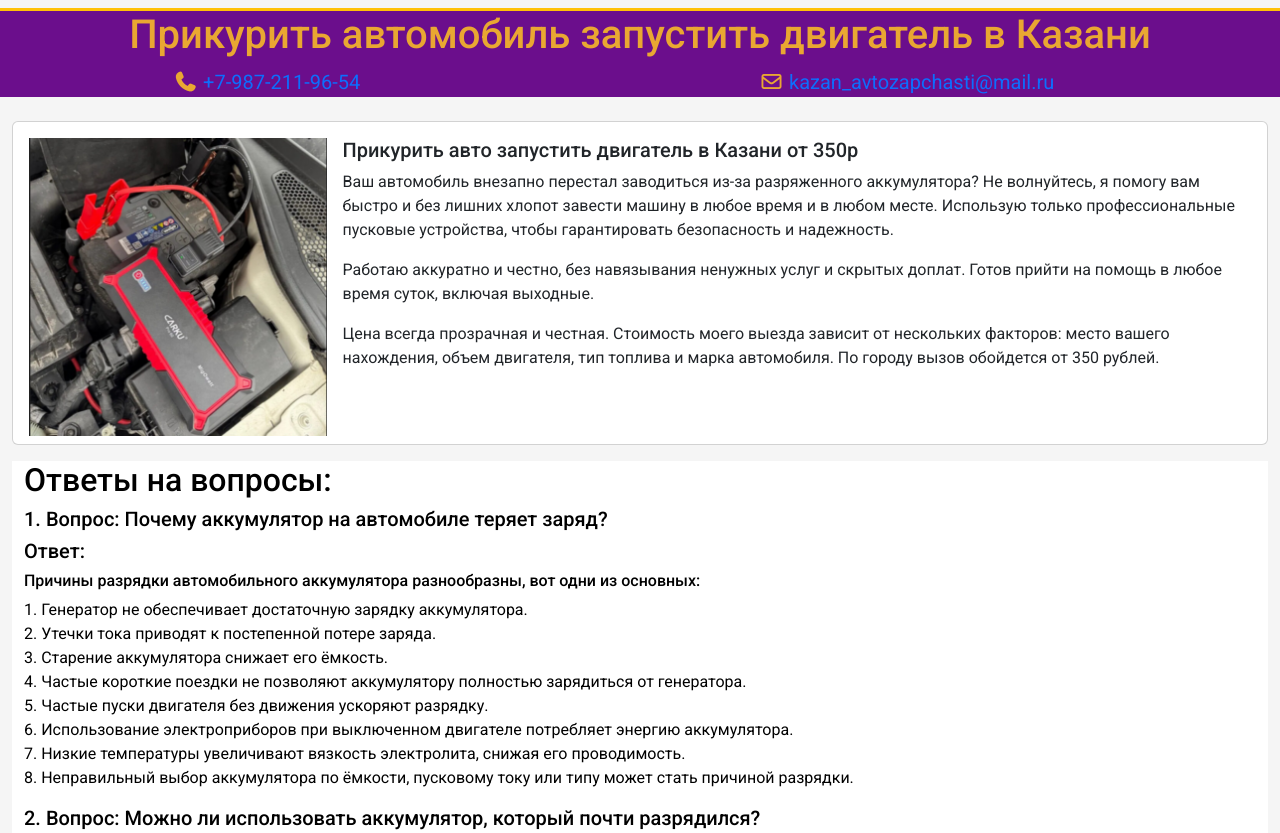
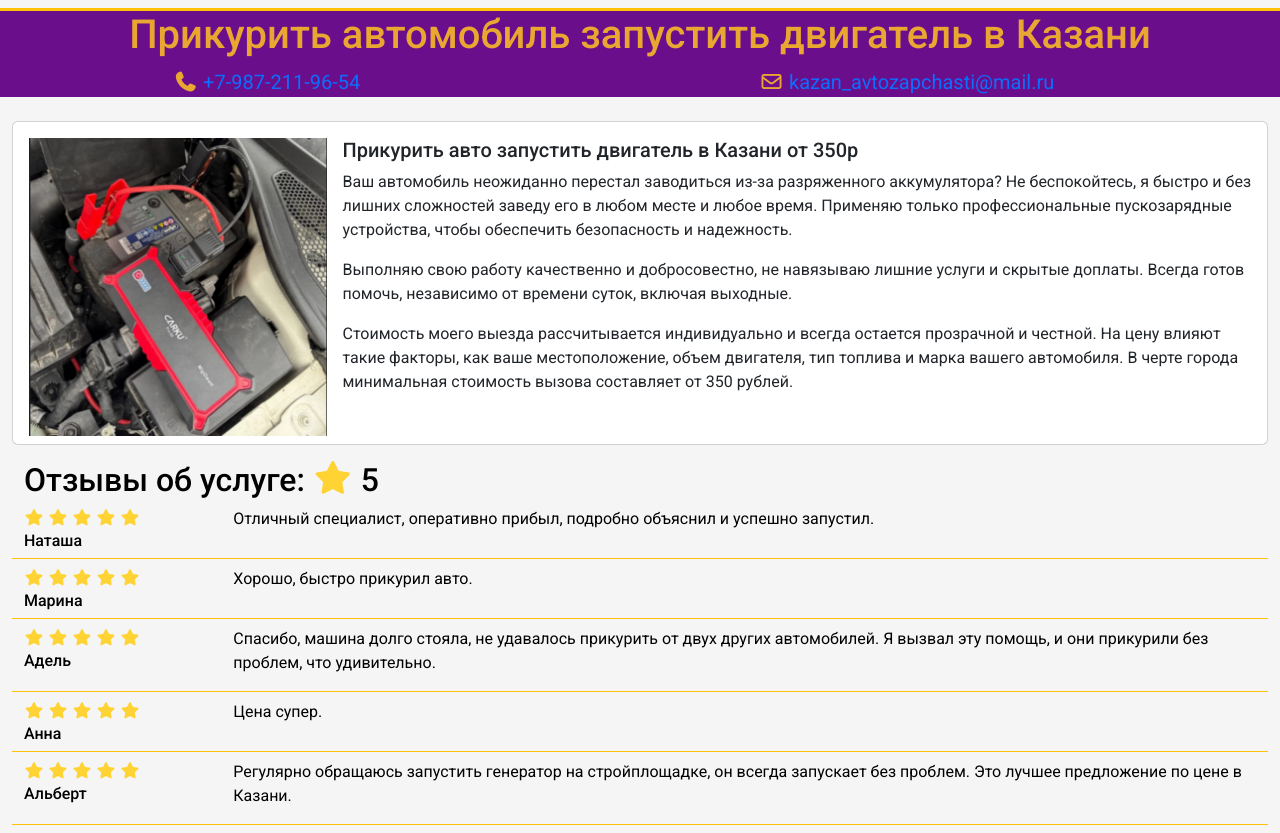
Before and after one commit to Ruslan-qu/kzn-start, a plain HTML site: page index.html in a window 1280 px wide. Shown: the top 833 px of the page. Drawn offline with nearby package versions, Linux system fonts and the light colour scheme.

Commit message:
feedback

```diff
--- a/index.html
+++ b/index.html
@@ -149,23 +149,121 @@
                     <div class="card-body">
                         <h2 class="card-title fs-5">Прикурить авто запустить двигатель в Казани от 350р
                         </h2>
-                        <p class="card-text"> Ваш автомобиль внезапно перестал заводиться из-за разряженного
-                            аккумулятора?
-                            Не волнуйтесь, я помогу вам быстро и без лишних хлопот завести машину в любое
-                            время и в любом месте. Использую только профессиональные пусковые устройства,
-                            чтобы гарантировать безопасность и надежность.</p>
+                        <p class="card-text"> Ваш автомобиль неожиданно перестал заводиться из-за разряженного
+                            аккумулятора? Не беспокойтесь, я быстро и без лишних сложностей заведу его в любом месте и
+                            любое время. Применяю только профессиональные пускозарядные устройства, чтобы обеспечить
+                            безопасность и надежность.
+                        </p>
+                        <p class="card-text">Выполняю свою работу качественно и добросовестно, не навязываю лишние
+                            услуги и скрытые доплаты. Всегда готов помочь, независимо от времени суток, включая
+                            выходные.</p>
 
-                        <p class="card-text">Работаю аккуратно и честно, без навязывания ненужных услуг и скрытых
-                            доплат.
-                            Готов прийти на помощь в любое время суток, включая выходные.</p>
-
-                        <p class="card-text">Цена всегда прозрачная и
-                            честная. Стоимость моего выезда зависит от нескольких факторов: место вашего нахождения,
-                            объем двигателя, тип топлива и марка автомобиля. По городу вызов обойдется от 350 рублей.
+                        <p class="card-text">Стоимость моего выезда рассчитывается индивидуально и всегда остается
+                            прозрачной и честной. На цену влияют такие факторы, как ваше местоположение, объем
+                            двигателя, тип топлива и марка вашего автомобиля. В черте города минимальная стоимость
+                            вызова составляет от 350 рублей.
                         </p>
                     </div>
                 </div>
             </div>
+            <section class="feedback mb-3">
+                <div class="container-fluid">
+                    <div class="row">
+                        <div class="col-12">
+                            <h2 class="title-feedback">
+                                Отзывы об услуге: <i class="fa-solid fa-star"></i> 5
+                            </h2>
+                        </div>
+                    </div>
+                </div>
+                <div class="article-answers border-bottom border-warning">
+                    <div class="container-fluid">
+                        <div class="row">
+                            <div class="col-6 col-sm-3 col-lg-2">
+                                <i class="fa-solid fa-star"></i>
+                                <i class="fa-solid fa-star"></i>
+                                <i class="fa-solid fa-star"></i>
+                                <i class="fa-solid fa-star"></i>
+                                <i class="fa-solid fa-star"></i>
+                                <h3 class="fs-6">Наташа</h3>
+                            </div>
+                            <div class="col-6 col-sm-9 col-lg-10">
+                                <p>Отличный специалист, оперативно прибыл, подробно объяснил и успешно запустил.</p>
+                            </div>
+                        </div>
+                    </div>
+                </div>
+                <div class="article-answers border-bottom border-warning pt-2">
+                    <div class="container-fluid">
+                        <div class="row">
+                            <div class="col-6 col-sm-3 col-lg-2">
+                                <i class="fa-solid fa-star"></i>
+                                <i class="fa-solid fa-star"></i>
+                                <i class="fa-solid fa-star"></i>
+                                <i class="fa-solid fa-star"></i>
+                                <i class="fa-solid fa-star"></i>
+                                <h3 class="fs-6">Марина</h3>
+                            </div>
+                            <div class="col-6 col-sm-9 col-lg-10">
+                                <p>Хорошо, быстро прикурил авто.</p>
+                            </div>
+                        </div>
+                    </div>
+                </div>
+                <div class="article-answers border-bottom border-warning pt-2">
+                    <div class="container-fluid">
+                        <div class="row">
+                            <div class="col-6 col-sm-3 col-lg-2">
+                                <i class="fa-solid fa-star"></i>
+                                <i class="fa-solid fa-star"></i>
+                                <i class="fa-solid fa-star"></i>
+                                <i class="fa-solid fa-star"></i>
+                                <i class="fa-solid fa-star"></i>
+                                <h3 class="fs-6">Адель</h3>
+                            </div>
+                            <div class="col-6 col-sm-9 col-lg-10">
+                                <p>Спасибо, машина долго стояла, не удавалось прикурить от двух других автомобилей. Я
+                                    вызвал эту помощь, и они прикурили без проблем, что удивительно.</p>
+                            </div>
+                        </div>
+                    </div>
+                </div>
+                <div class="article-answers border-bottom border-warning pt-2">
+                    <div class="container-fluid">
+                        <div class="row">
+                            <div class="col-6 col-sm-3 col-lg-2">
+                                <i class="fa-solid fa-star"></i>
+                                <i class="fa-solid fa-star"></i>
+                                <i class="fa-solid fa-star"></i>
+                                <i class="fa-solid fa-star"></i>
+                                <i class="fa-solid fa-star"></i>
+                                <h3 class="fs-6">Анна</h3>
+                            </div>
+                            <div class="col-6 col-sm-9 col-lg-10">
+                                <p>Цена супер.</p>
+                            </div>
+                        </div>
+                    </div>
+                </div>
+                <div class="article-answers border-bottom border-warning pt-2">
+                    <div class="container-fluid">
+                        <div class="row">
+                            <div class="col-6 col-sm-3 col-lg-2">
+                                <i class="fa-solid fa-star"></i>
+                                <i class="fa-solid fa-star"></i>
+                                <i class="fa-solid fa-star"></i>
+                                <i class="fa-solid fa-star"></i>
+                                <i class="fa-solid fa-star"></i>
+                                <h3 class="fs-6">Альберт</h3>
+                            </div>
+                            <div class="col-6 col-sm-9 col-lg-10">
+                                <p>Регулярно обращаюсь запустить генератор на стройплощадке, он всегда запускает без
+                                    проблем. Это лучшее предложение по цене в Казани.</p>
+                            </div>
+                        </div>
+                    </div>
+                </div>
+            </section>
             <section class="answers mb-3">
                 <div class="container-fluid">
                     <div class="row">
@@ -258,104 +356,6 @@
                     </div>
                 </div>
             </section>
-            <section class="feedback mb-3">
-                <div class="container-fluid">
-                    <div class="row">
-                        <div class="col-12">
-                            <h2 class="title-feedback">
-                                Отзывы об услуге: <i class="fa-solid fa-star"></i> 5
-                            </h2>
-                        </div>
-                    </div>
-                </div>
-                <div class="article-answers border-bottom border-warning">
-                    <div class="container-fluid">
-                        <div class="row">
-                            <div class="col-6 col-sm-3 col-lg-2">
-                                <i class="fa-solid fa-star"></i>
-                                <i class="fa-solid fa-star"></i>
-                                <i class="fa-solid fa-star"></i>
-                                <i class="fa-solid fa-star"></i>
-                                <i class="fa-solid fa-star"></i>
-                                <h3 class="fs-6">Оля</h3>
-                            </div>
-                            <div class="col-6 col-sm-9 col-lg-10">
-                                <p>Хороший парень, приехал, запустил, всё рассказал.</p>
-                            </div>
-                        </div>
-                    </div>
-                </div>
-                <div class="article-answers border-bottom border-warning pt-2">
-                    <div class="container-fluid">
-                        <div class="row">
-                            <div class="col-6 col-sm-3 col-lg-2">
-                                <i class="fa-solid fa-star"></i>
-                                <i class="fa-solid fa-star"></i>
-                                <i class="fa-solid fa-star"></i>
-                                <i class="fa-solid fa-star"></i>
-                                <i class="fa-solid fa-star"></i>
-                                <h3 class="fs-6">Анастасия</h3>
-                            </div>
-                            <div class="col-6 col-sm-9 col-lg-10">
-                                <p>Приехал быстро и прикурил быстро.</p>
-                            </div>
-                        </div>
-                    </div>
-                </div>
-                <div class="article-answers border-bottom border-warning pt-2">
-                    <div class="container-fluid">
-                        <div class="row">
-                            <div class="col-6 col-sm-3 col-lg-2">
-                                <i class="fa-solid fa-star"></i>
-                                <i class="fa-solid fa-star"></i>
-                                <i class="fa-solid fa-star"></i>
-                                <i class="fa-solid fa-star"></i>
-                                <i class="fa-solid fa-star"></i>
-                                <h3 class="fs-6">Коля</h3>
-                            </div>
-                            <div class="col-6 col-sm-9 col-lg-10">
-                                <p>Спасибо, машина долго стояла, не могли прикурить от двух машин. Вызвал данную помощь,
-                                    прикурили с полпинка, удивительно.</p>
-                            </div>
-                        </div>
-                    </div>
-                </div>
-                <div class="article-answers border-bottom border-warning pt-2">
-                    <div class="container-fluid">
-                        <div class="row">
-                            <div class="col-6 col-sm-3 col-lg-2">
-                                <i class="fa-solid fa-star"></i>
-                                <i class="fa-solid fa-star"></i>
-                                <i class="fa-solid fa-star"></i>
-                                <i class="fa-solid fa-star"></i>
-                                <i class="fa-solid fa-star"></i>
-                                <h3 class="fs-6">Анна</h3>
-                            </div>
-                            <div class="col-6 col-sm-9 col-lg-10">
-                                <p>Все супер, цена хорошая.</p>
-                            </div>
-                        </div>
-                    </div>
-                </div>
-                <div class="article-answers border-bottom border-warning pt-2">
-                    <div class="container-fluid">
-                        <div class="row">
-                            <div class="col-6 col-sm-3 col-lg-2">
-                                <i class="fa-solid fa-star"></i>
-                                <i class="fa-solid fa-star"></i>
-                                <i class="fa-solid fa-star"></i>
-                                <i class="fa-solid fa-star"></i>
-                                <i class="fa-solid fa-star"></i>
-                                <h3 class="fs-6">Динар</h3>
-                            </div>
-                            <div class="col-6 col-sm-9 col-lg-10">
-                                <p>Постоянно вызываю прикурить генератор на стройку, запускает без проблем, лудшая цена
-                                    по Казани.</p>
-                            </div>
-                        </div>
-                    </div>
-                </div>
-            </section>
             <section class="map pb-3">
                 <div class="container-fluid">
                     <div class="row">
```
